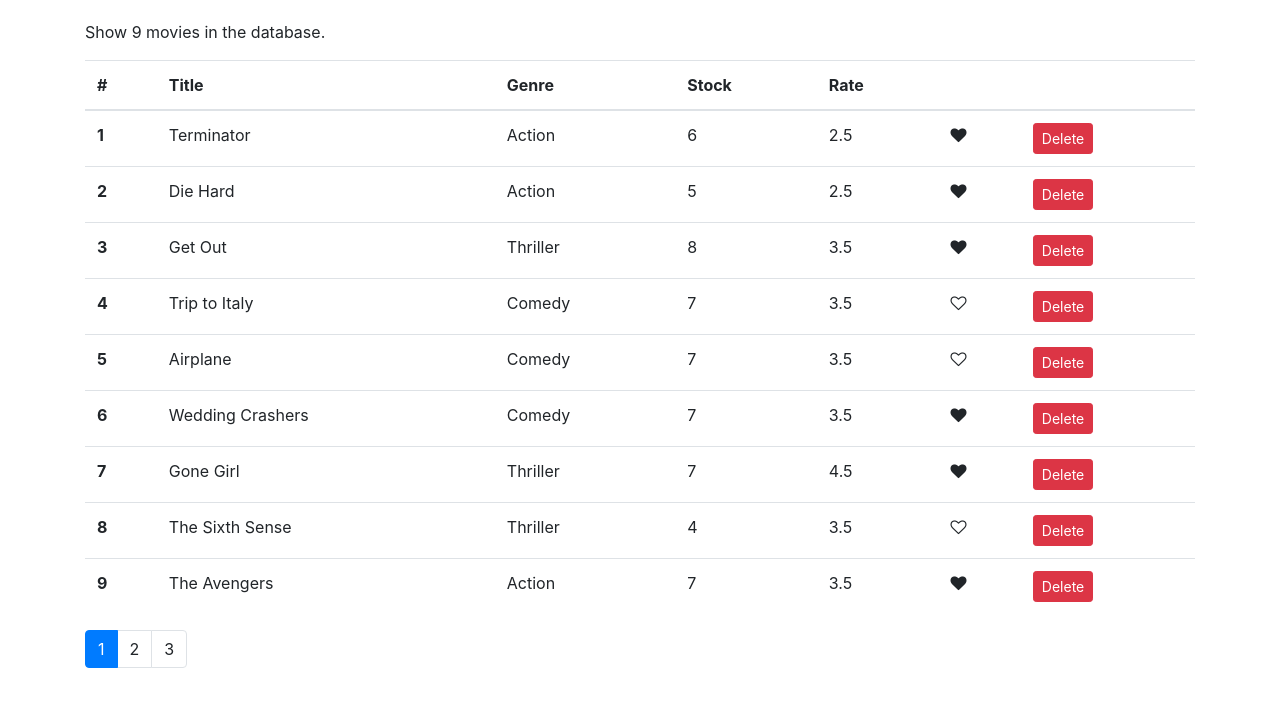
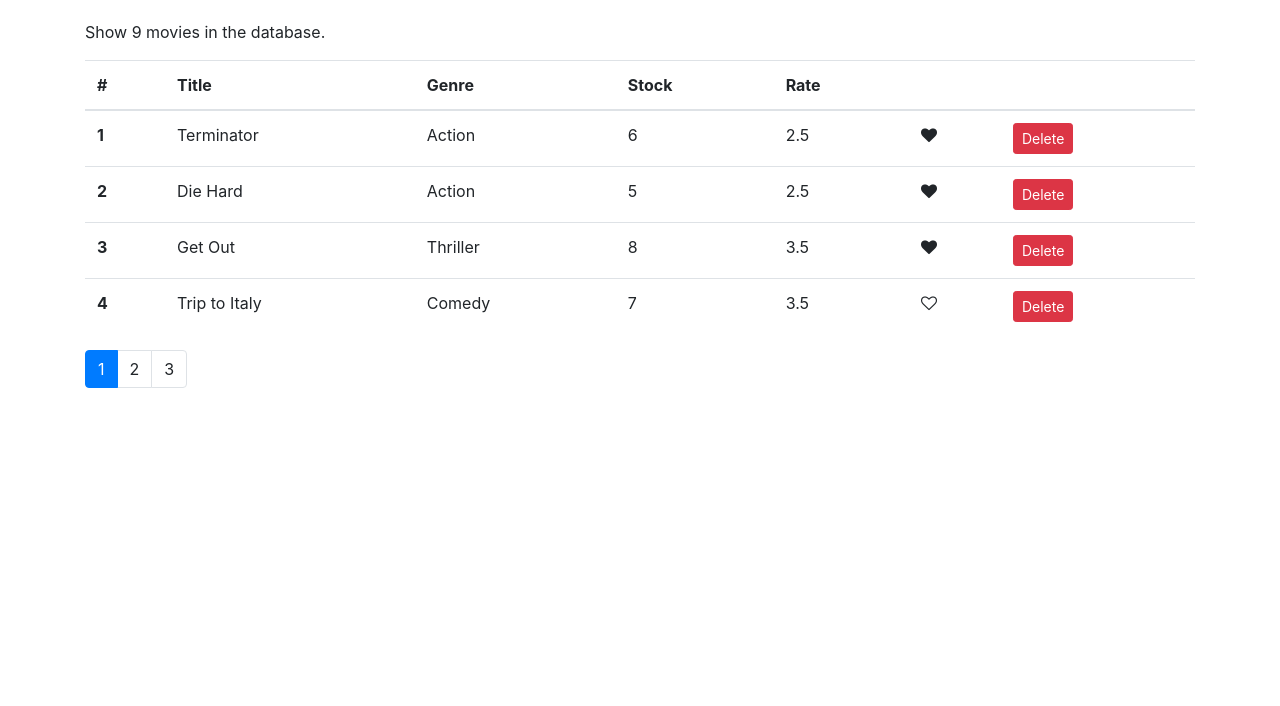
Before and after one commit to supermonkeyparadise/React, a React (Create React App) app in the folder vidly/: page / in a window 1280 px wide. Shown: the top 706 px of the page. Built offline with nearby package versions, Linux system fonts and the light colour scheme.

Commit message:
Pagination- Paginating Data

```diff
--- a/vidly/src/components/movies.jsx
+++ b/vidly/src/components/movies.jsx
@@ -3,6 +3,7 @@
 import { getMovies } from './../services/fakeMovieService';
 import Like from './common/like';
 import Pagination from './common/pagination';
+import { paginate } from './../utils/paginate';
 
 class Movies extends Component {
   // 不應該在這裡初始化
@@ -38,9 +39,11 @@
 
   render() {
     const { length: count } = this.state.movies;
-    const { pageSize, currentPage } = this.state;
+    const { pageSize, currentPage, movies: allMovies } = this.state;
 
     if (count === 0) return <p>There are no movies in the database.</p>;
+
+    const movies = paginate(allMovies, currentPage, pageSize);
 
     return (
       <React.Fragment>
@@ -58,7 +61,7 @@
             </tr>
           </thead>
           <tbody>
-            {this.state.movies.map((movie, index) => {
+            {movies.map((movie, index) => {
               return (
                 <tr key={movie._id}>
                   <th scope="row">{index + 1}</th>
--- /dev/null
+++ b/vidly/src/utils/paginate.js
@@ -0,0 +1,13 @@
+import _ from 'lodash';
+
+export function paginate(items, pageNumber, pageSize) {
+  const startIndex = (pageNumber - 1) * pageSize;
+
+  // lodash chain
+  return _(items)
+    .slice(startIndex)
+    .take(pageSize)
+    .value();
+  // _.slice(items, startIndex)
+  // _.take
+}
```
